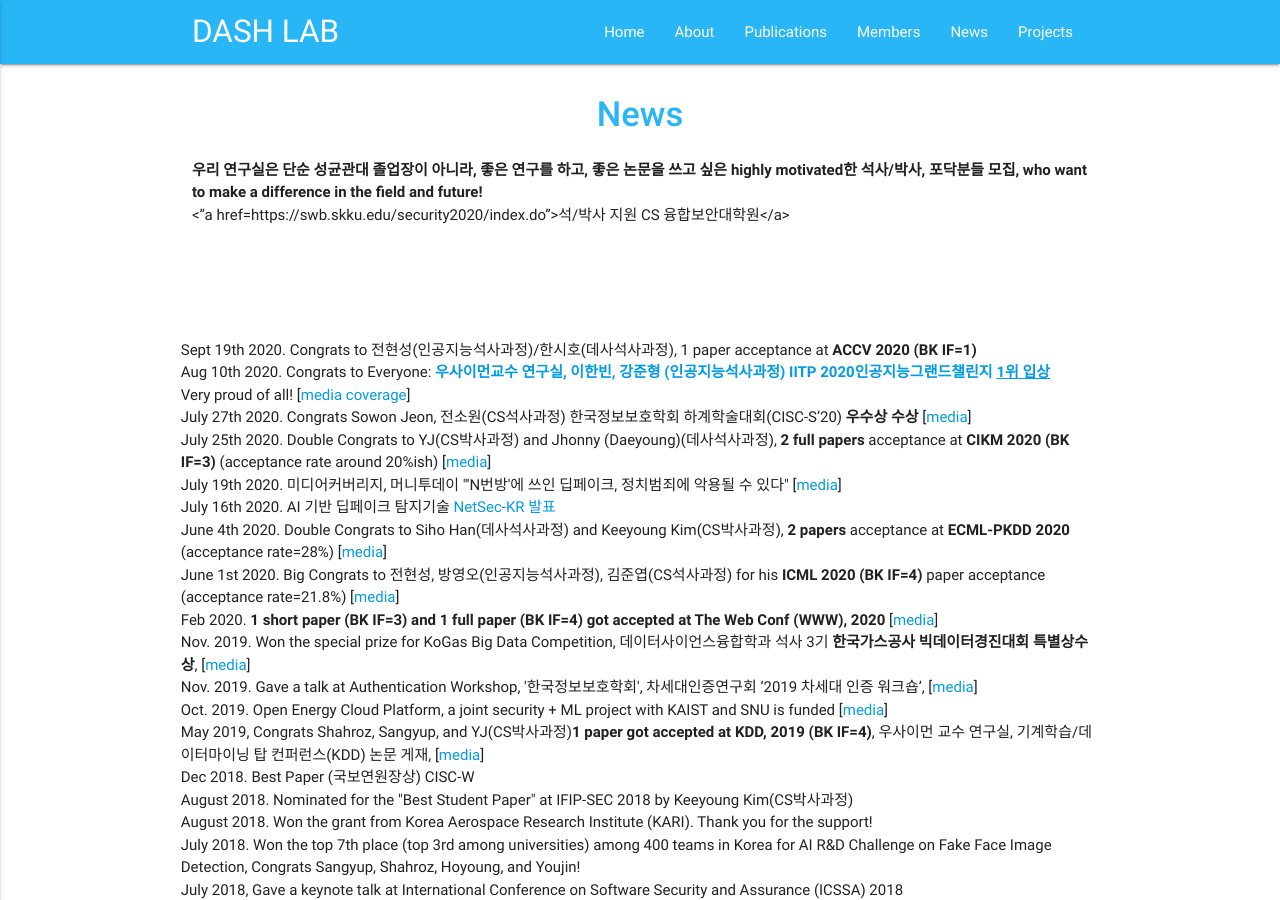
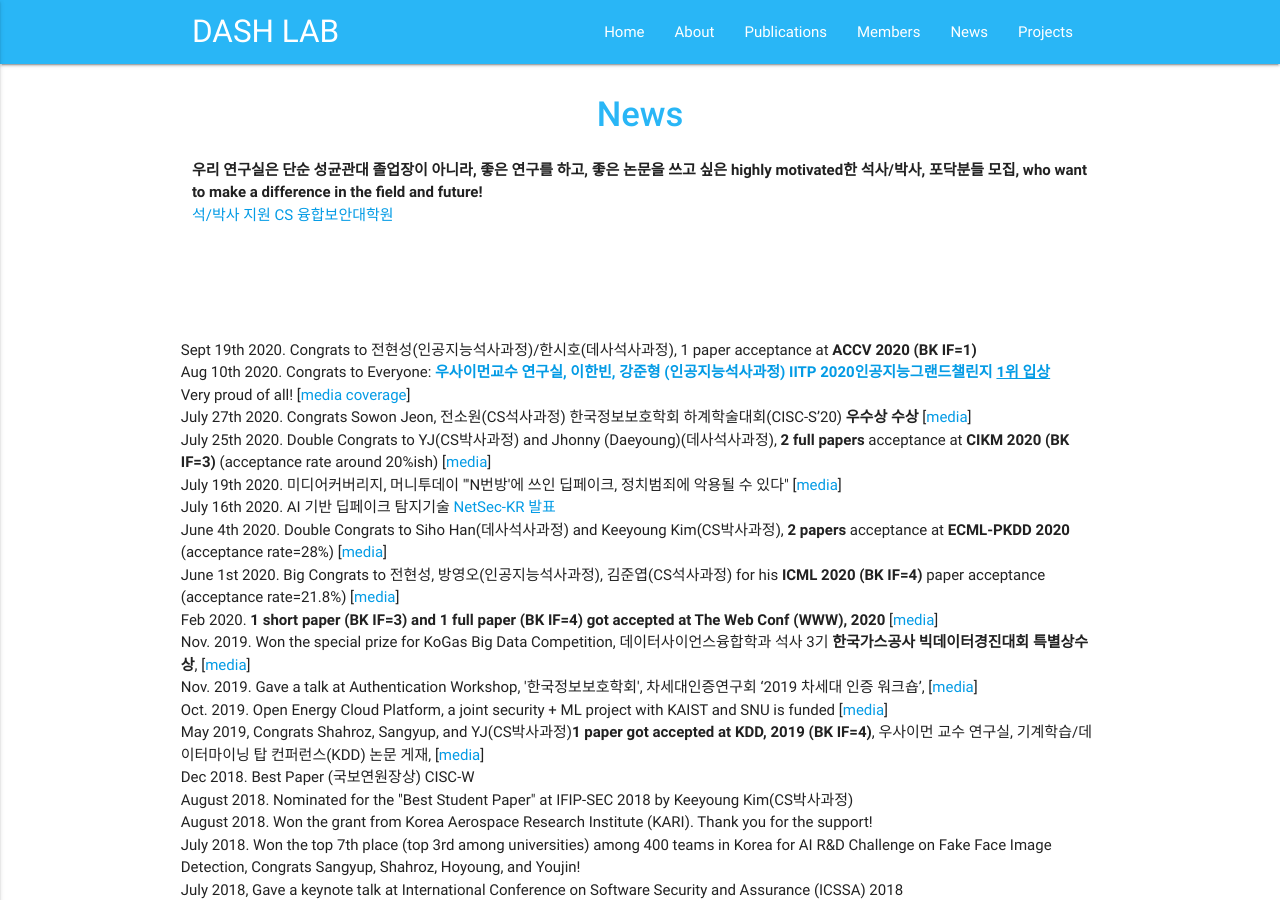
Before and after one commit to Yurim990507/DASH-Lab.github.io, a Jekyll site: the page built from example4.md, in a window 1280 px wide and 900 px high. Built offline with Jekyll 4.4.1, drawn with Linux system fonts in a browser that asks for light colours.

Commit message:
Update example4.md

```diff
--- a/example4.md
+++ b/example4.md
@@ -7,7 +7,7 @@ permalink: /News/
 <h1 class="page-title">{{ page.title | escape }}</h1>
 <b>우리 연구실은 단순 성균관대 졸업장이 아니라, 좋은 연구를 하고, 좋은 논문을 쓰고 싶은 highly motivated한 석사/박사, 포닥분들 모집, who want to make a difference in the field and future!</b>
 <br>
-<"a href=https://swb.skku.edu/security2020/index.do">석/박사 지원 CS 융합보안대학원</a>
+<a href="https://swb.skku.edu/security2020/index.do">석/박사 지원 CS 융합보안대학원</a>
 <br>
 
 <br>
```
